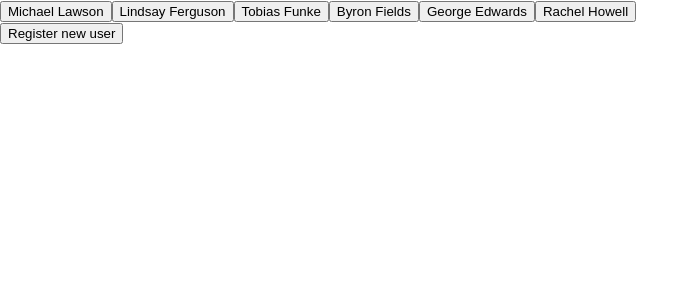
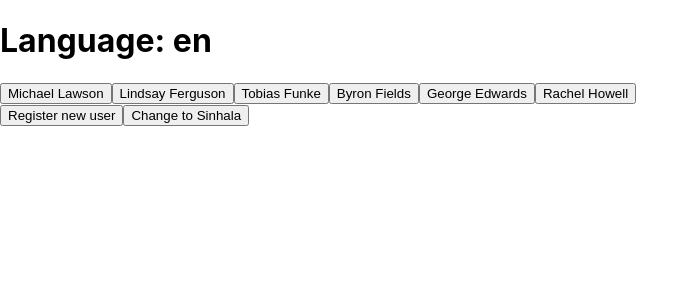
Before and after one commit to randikasennen/ec-react-training, a React (Create React App) app: page / in a window 1280 px wide. Shown: the top 300 px of the page, without its empty margins (0-699 px from the left). Built offline with nearby package versions, Linux system fonts and the light colour scheme; data requests are answered from the project's data file.

Commit message:
session07-context-api

```diff
--- a/src/App.js
+++ b/src/App.js
@@ -1,10 +1,15 @@
+import { useState } from 'react';
 import { BrowserRouter, Link, Switch, Route } from 'react-router-dom';
 import HomePage from './pages/HomePage';
 import RegisterUserPage from './pages/RegisterUserPage';
 import UserPage from './pages/UserPage';
+import LanguageContext from './contexts/LanguageContext.js';
 
 export default function App() {
+    const [language, setLanguage] = useState('en');
+
     return (
+        <LanguageContext.Provider value={[language, setLanguage]}>
             <BrowserRouter>
                 <Switch>
                     <Route exact path="/" component={HomePage} />
@@ -12,5 +17,6 @@ export default function App() {
                     <Route path="/users/:id" component={UserPage} />
                 </Switch>
             </BrowserRouter>
+        </LanguageContext.Provider>
     )
 }
--- /dev/null
+++ b/src/contexts/LanguageContext.js
@@ -0,0 +1,10 @@
+import { createContext, useContext } from 'react';
+
+const LanguageContext = createContext();
+
+export function useLanguage() {
+    const [language, setLanguage] = useContext(LanguageContext);
+    return [language, setLanguage];
+}
+
+export default LanguageContext;
--- a/src/pages/HomePage/index.js
+++ b/src/pages/HomePage/index.js
@@ -1,9 +1,13 @@
 import { useEffect, useState } from 'react';
 import api from '../../api/api.js';
+
+import { useLanguage } from '../../contexts/LanguageContext.js';
 
 export default function(props) {
     const [data, setData] = useState([]);
     const [list, setList] = useState([]);
+
+    const [language, setLanguage] = useLanguage();
 
     useEffect(() => { fetchData() }, []);
     useEffect(() => { buildList() }, [data]);
@@ -28,8 +32,10 @@ export default function(props) {
 
     return (
         <div>
+            <h1>Language: {language}</h1>
             <div>{list}</div>
             <button onClick={() => props.history.push('/register')}>Register new user</button>
+            <button onClick={() => setLanguage('sin')}>Change to Sinhala</button>
         </div>
     )
 }
```
Lines whose indentation alone changed are shown as unchanged.
